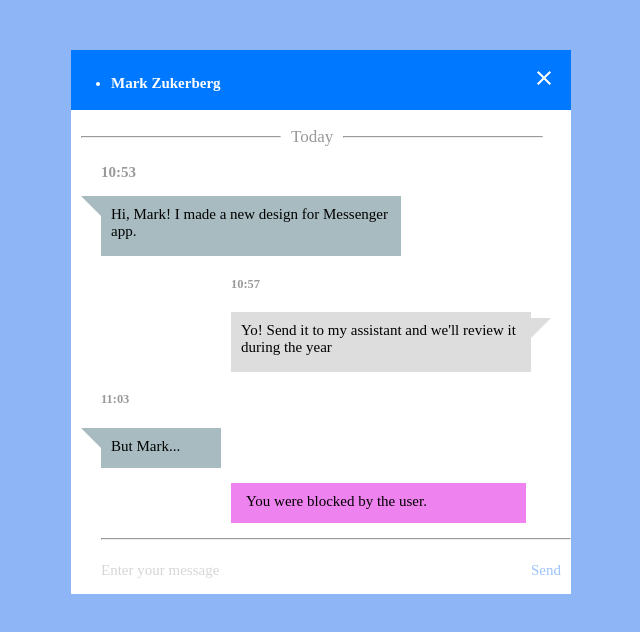
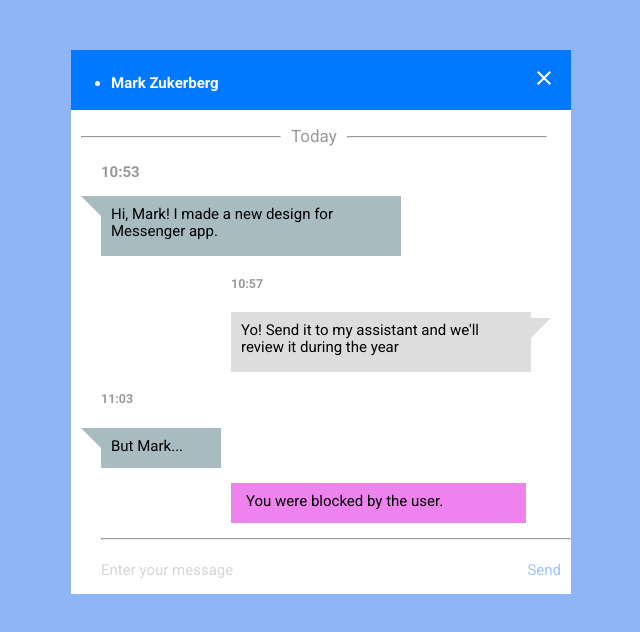
Before and after one commit to OzodaKhamdamova/loop4th, a plain HTML site: page index.html in a window 1280 px wide. Shown: the whole page, without its empty margins (319-959 px from the left). Drawn offline with Linux system fonts and the light colour scheme.

Commit message:
fonts added

```diff
--- a/index.html
+++ b/index.html
@@ -5,6 +5,8 @@
     <meta http-equiv="X-UA-Compatible" content="IE=edge">
     <meta name="viewport" content="width=device-width, initial-scale=1.0">
     <title>Loop4th</title>
+    <link rel="preconnect" href="https://fonts.gstatic.com">
+   <link href="https://fonts.googleapis.com/css2?family=Roboto:wght@400;500;700&display=swap" rel="stylesheet">
     <link rel="stylesheet" href="style.css">
     <link rel="stylesheet" href="normalize.css">
 </head>
--- a/style.css
+++ b/style.css
@@ -1,5 +1,6 @@
 body{
-    font-family: 'Times New Roman', Times, serif;
+    font-family: 'Roboto', sans-serif;
+    font-weight: 400;
     font-size: 15px;
     background:#8eb5f5;
 
@@ -26,8 +27,8 @@ header{
 
 .name-chat{
     padding-top: 8px;
-    font-family: 'Times New Roman', Times, serif;
-    font-weight: bold;
+
+    font-weight: 700;
 }
 .exit{
     padding-right: 15px;
```
